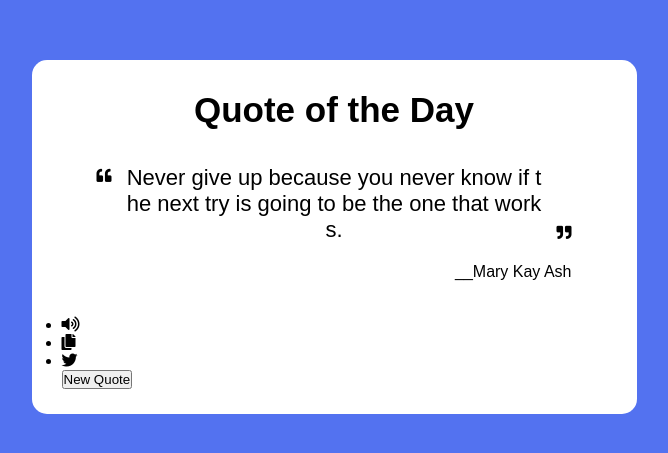
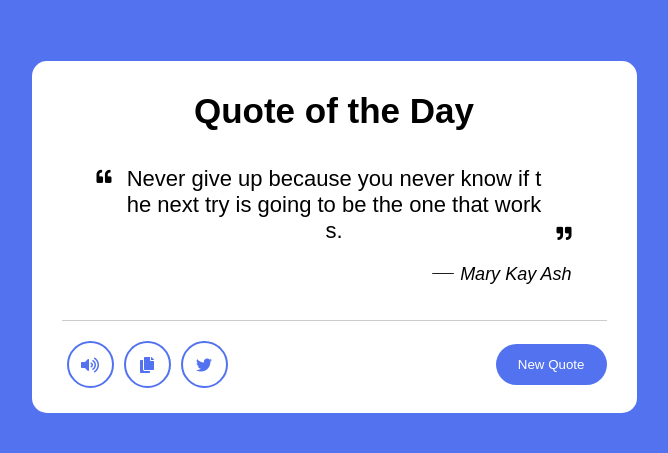
Before and after one commit to lucasorge13/Quote-Generator, a plain HTML site: page src/index.html in a window 1280 px wide. Shown: the part 163-616 px from the top of the page, without its empty margins (306-974 px from the left). Drawn offline with Linux system fonts and the light colour scheme.

Commit message:
css commit

```diff
--- a/src/style.css
+++ b/src/style.css
@@ -58,5 +58,58 @@ body{
 .content .author{
   display: flex;
   margin-top: 20px;
+  font-style: italic;
+  font-size: 18px;
   justify-content: flex-end;
 }
+
+.author span:first-child{
+  margin: -7px 5px 0 0;
+  font-family: monospace;
+}
+
+.wrapper .buttons{
+  border-top: 1px solid #ccc ;
+}
+
+.buttons .features{
+  display: flex;
+  align-items: center;
+  margin-top: 20px;
+  justify-content: space-between;
+}
+
+.features ul{
+  display: flex;
+}
+
+.features ul li{
+  list-style: none;
+  margin: 0 5px;
+  height: 47px;
+  width: 47px;
+  display: flex;
+  color: #5372f0;
+  align-items: center;
+  justify-content: center;
+  border-radius: 50%;
+  border: 2px solid #5372f0;
+  cursor: pointer;
+  transition: all 0.3s ease;
+}
+
+.features ul li:hover{
+  color:#fff;
+  background: #5372f0;
+}
+
+.features button{
+  border: none;
+  outline: none;
+  color: #fff;
+  cursor: pointer;
+  font-style: 16px;
+  padding: 13px 22px;
+  border-radius: 30px;
+  background: #5372f0;
+}
```
